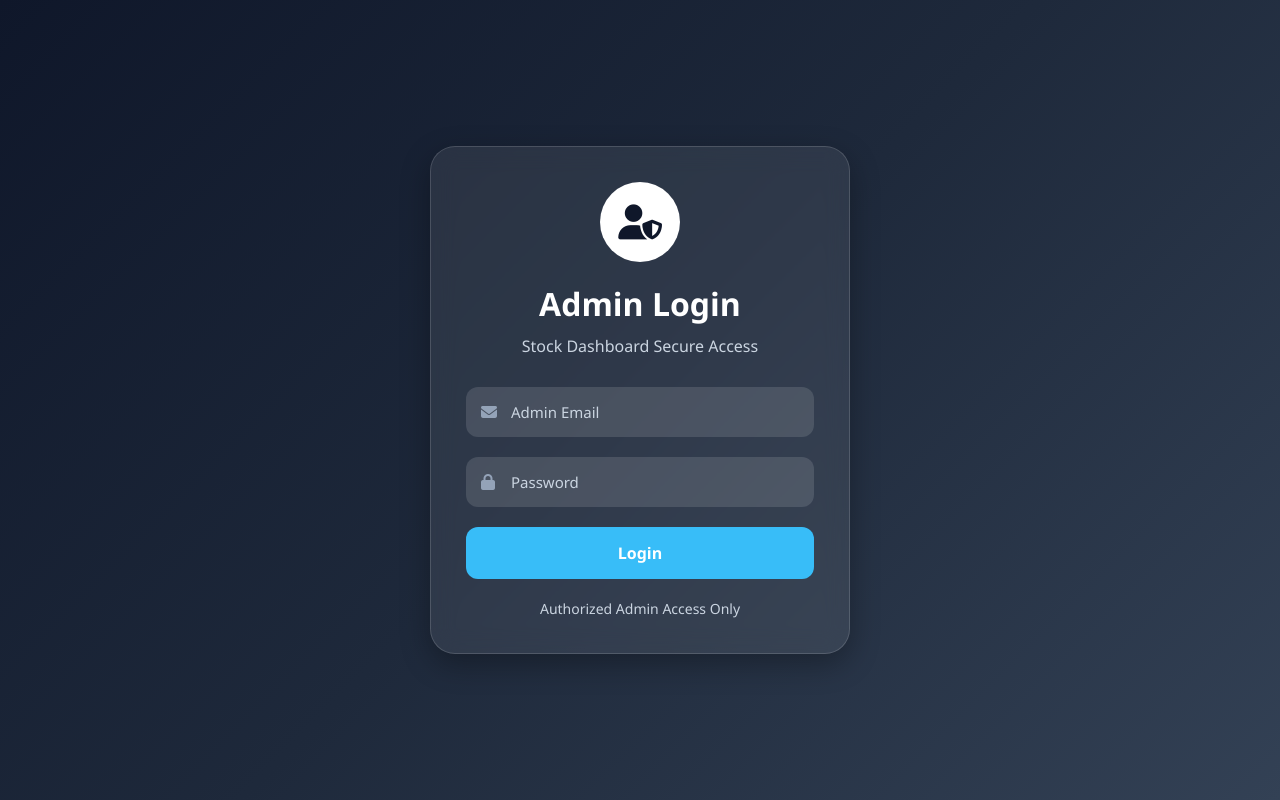
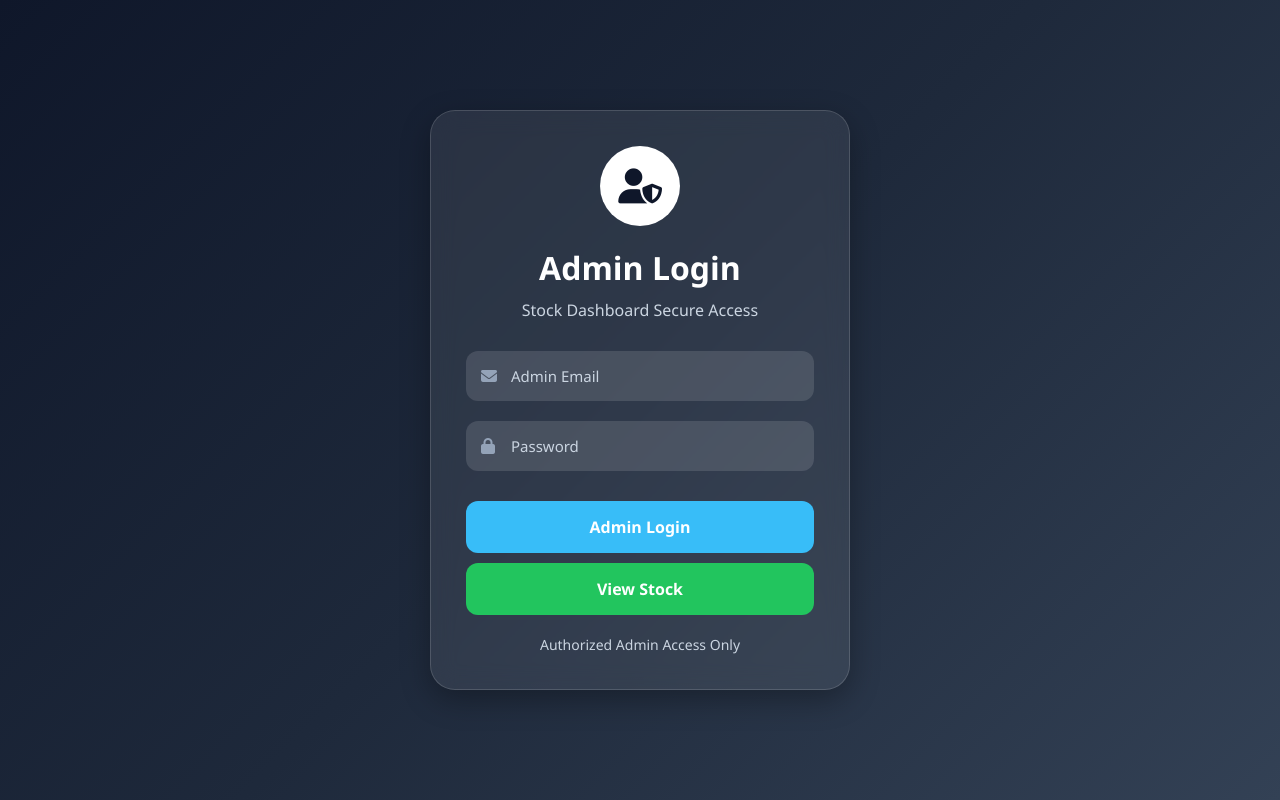
Before and after one commit to sivabalanwd/stock-dashboard, a Flask app: page /admin/login in a window 1280 px wide. Run offline with Flask 3, Linux system fonts and the light colour scheme.

Commit message:
add admin login page

```diff
--- a/app.py
+++ b/app.py
@@ -87,14 +87,14 @@ def get_ist_time():
     ).strftime("%d %b %Y, %I:%M %p")
 
 
+
 # =========================
 # HOME ROUTE
 # =========================
-
 @app.route("/")
 def home():
 
-    return redirect("/board/main")
+    return redirect("/admin/login")
 
 @app.route("/admin/login")
 def admin_login_page():
--- a/templates/admin_login.html
+++ b/templates/admin_login.html
@@ -159,6 +159,8 @@
             cursor:pointer;
 
             transition:0.3s;
+
+            margin-top:10px;
         }
 
         .login-btn:hover{
@@ -166,6 +168,16 @@
             transform:scale(1.02);
 
             background:#0ea5e9;
+        }
+
+        .view-btn{
+
+            background:#22c55e;
+        }
+
+        .view-btn:hover{
+
+            background:#16a34a;
         }
 
         .bottom-text{
@@ -229,10 +241,26 @@
 
 
         <button class="login-btn">
-            Login
+
+            Admin Login
+
         </button>
 
     </form>
+
+
+    <a href="/board/main">
+
+        <button
+            type="button"
+            class="login-btn view-btn"
+        >
+
+            View Stock
+
+        </button>
+
+    </a>
 
 
     <div class="bottom-text">
```
